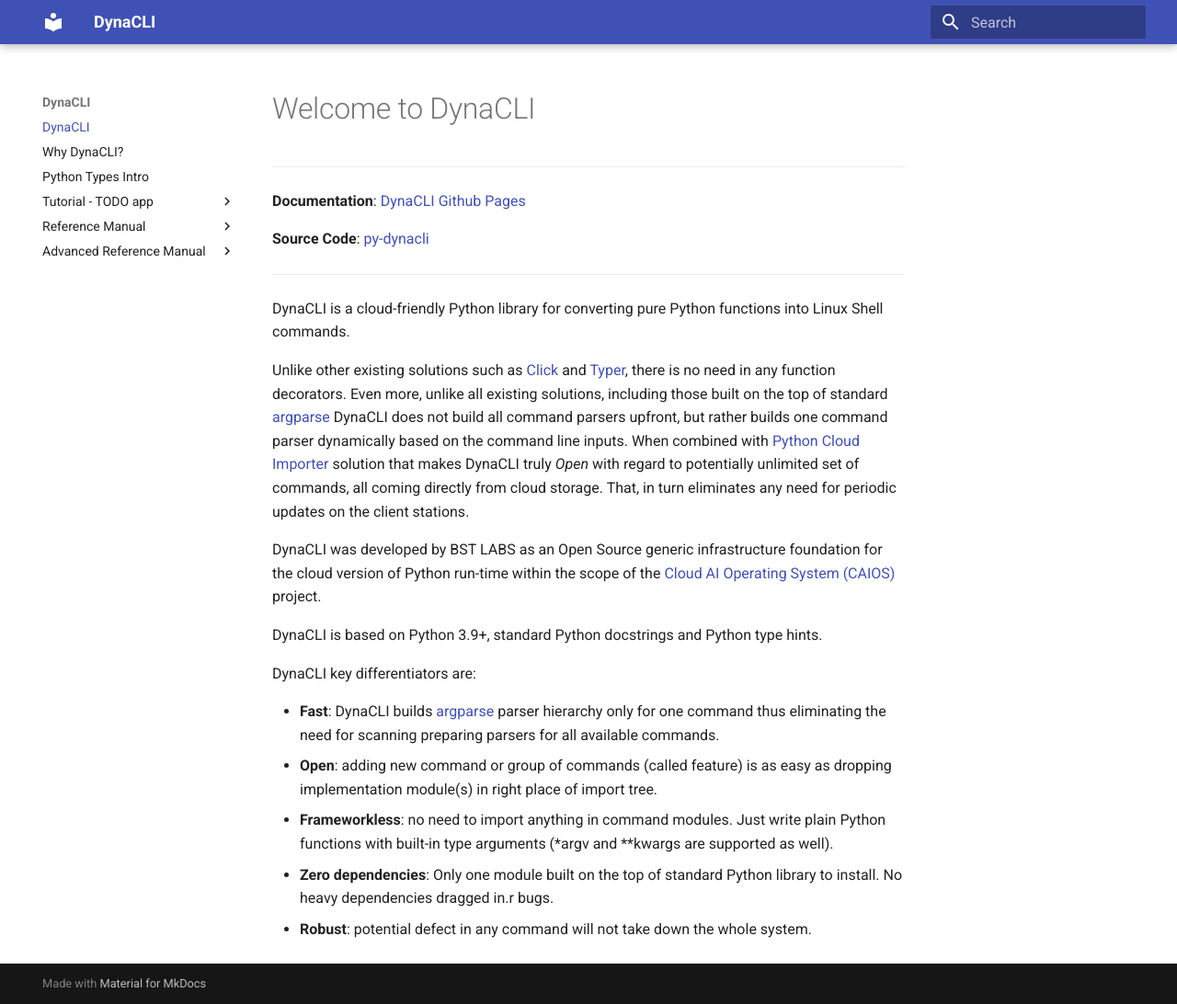
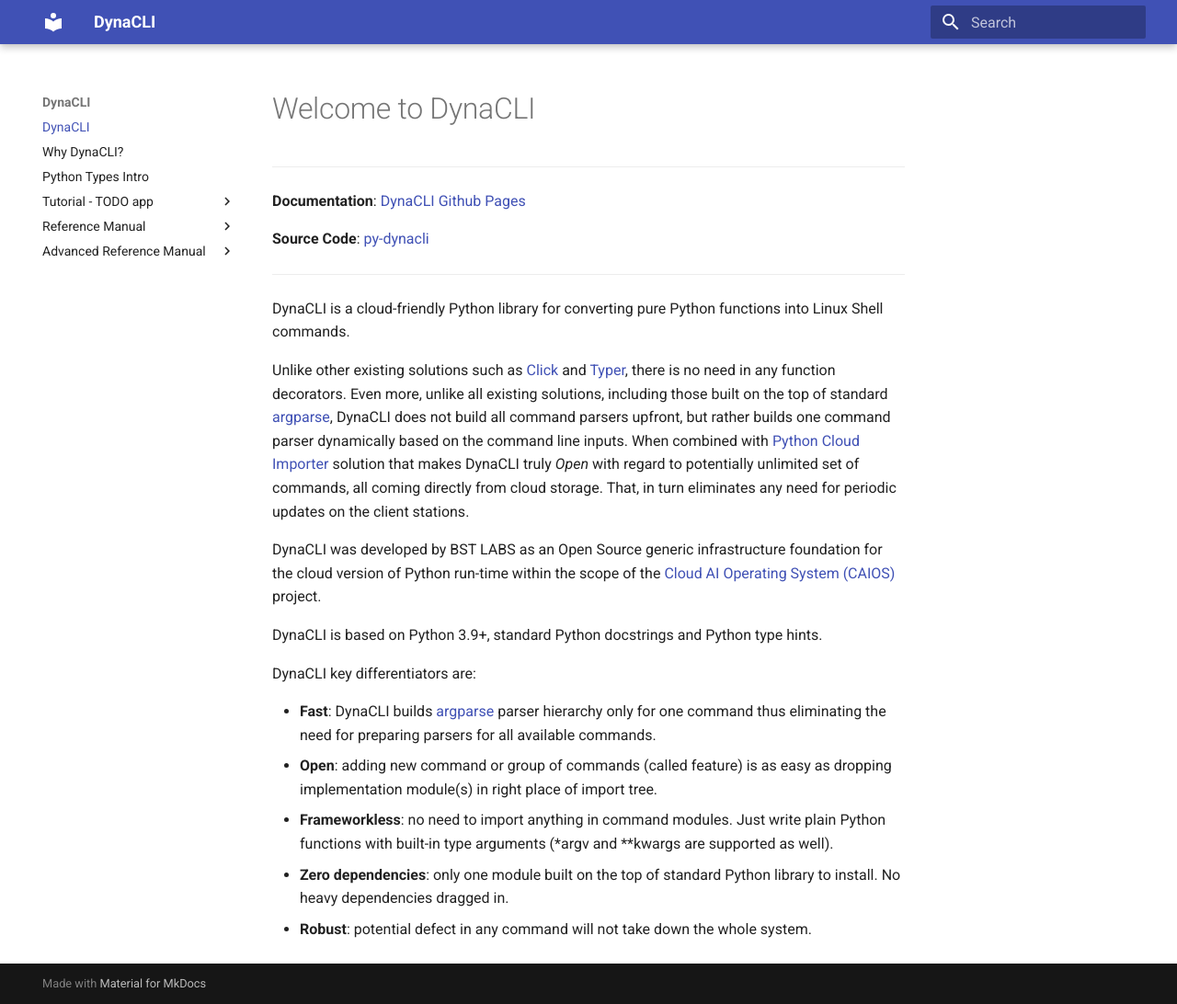
Before and after one commit to BstLabs/py-dynacli, an MkDocs documentation site: the page built from docs/index.md, in a window 1280 px wide and 1092 px high. Shown: the whole window at 92% size. Built offline with MkDocs 1.6.1 and Material for MkDocs 9.7.7, drawn with Linux system fonts in a browser that asks for light colours.

```diff
--- a/docs/index.md
+++ b/docs/index.md
@@ -10,16 +10,16 @@
 
 DynaCLI is a cloud-friendly Python library for converting pure Python functions into Linux Shell commands.
 
-Unlike other existing solutions such as [Click](https://click.palletsprojects.com/en/8.0.x/) and [Typer](https://typer.tiangolo.com/), there is no need in any function decorators. Even more, unlike all existing solutions, including those built on the top of standard [argparse](https://docs.python.org/3/library/argparse.html) DynaCLI does not build all command parsers upfront, but rather builds one command parser dynamically based on the command line inputs. When combined with [Python Cloud Importer](https://asher-sterkin.medium.com/serverless-cloud-import-system-760d3c4a60b9) solution that makes DynaCLI truly _Open_ with regard to potentially unlimited set of commands, all coming directly from cloud storage. That, in turn eliminates any need for periodic updates on the client stations.
+Unlike other existing solutions such as [Click](https://click.palletsprojects.com/en/8.0.x/) and [Typer](https://typer.tiangolo.com/), there is no need in any function decorators. Even more, unlike all existing solutions, including those built on the top of standard [argparse](https://docs.python.org/3/library/argparse.html), DynaCLI does not build all command parsers upfront, but rather builds one command parser dynamically based on the command line inputs. When combined with [Python Cloud Importer](https://asher-sterkin.medium.com/serverless-cloud-import-system-760d3c4a60b9) solution that makes DynaCLI truly _Open_ with regard to potentially unlimited set of commands, all coming directly from cloud storage. That, in turn eliminates any need for periodic updates on the client stations.
 
-DynaCLI was developed by BST LABS as an Open Source generic infrastructure foundation for the cloud version of Python run-time within the scope of the [Cloud AI Operating System (CAIOS)](https://medium.com/@CAIOStech/improve-devsecops-10x-by-embracing-caios-c0ace31a3f33) project.
+DynaCLI was developed by BST LABS as an Open Source generic infrastructure foundation for the cloud version of Python run-time within the scope of the [Cloud AI Operating System (CAIOS)](caios.io) project.
 
 DynaCLI is based on Python 3.9+, standard Python docstrings and Python type hints.
 
 DynaCLI key differentiators are:
 
-* **Fast**: DynaCLI builds [argparse](https://docs.python.org/3/library/argparse.html) parser hierarchy only for one command thus eliminating the need for scanning preparing parsers for all available commands.
+* **Fast**: DynaCLI builds [argparse](https://docs.python.org/3/library/argparse.html) parser hierarchy only for one command thus eliminating the need for preparing parsers for all available commands.
 * **Open**: adding new command or group of commands (called feature) is as easy as dropping implementation module(s) in right place of import tree.
 * **Frameworkless**: no need to import anything in command modules. Just write plain Python functions with built-in type arguments (*argv and **kwargs are supported as well).
-* **Zero dependencies**: Only one module built on the top of standard Python library to install. No heavy dependencies dragged in.r bugs.
+* **Zero dependencies**: only one module built on the top of standard Python library to install. No heavy dependencies dragged in.
 * **Robust**: potential defect in any command will not take down the whole system.
```
Also changed, not shown: README.md (+2 -2 lines).
